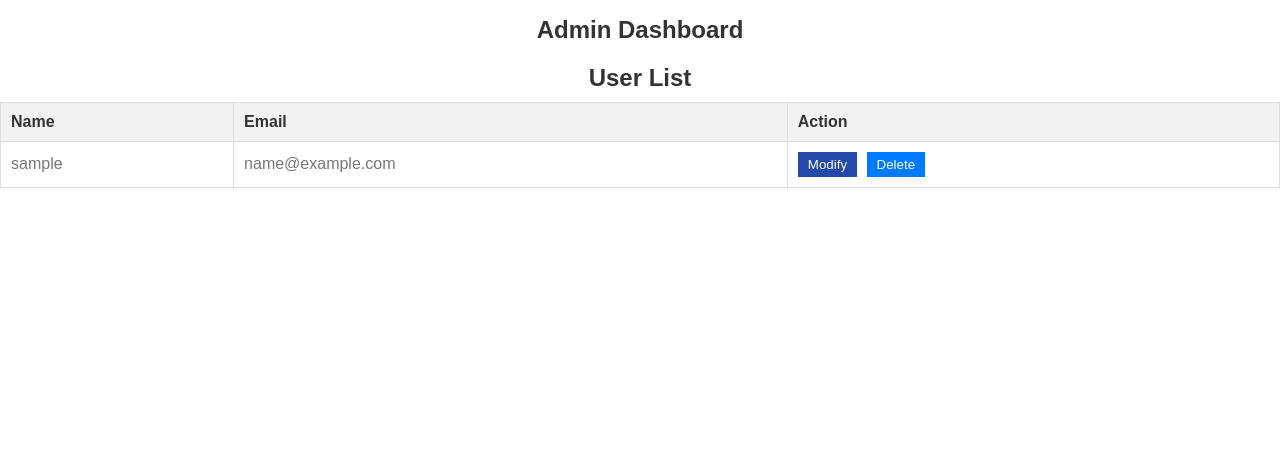
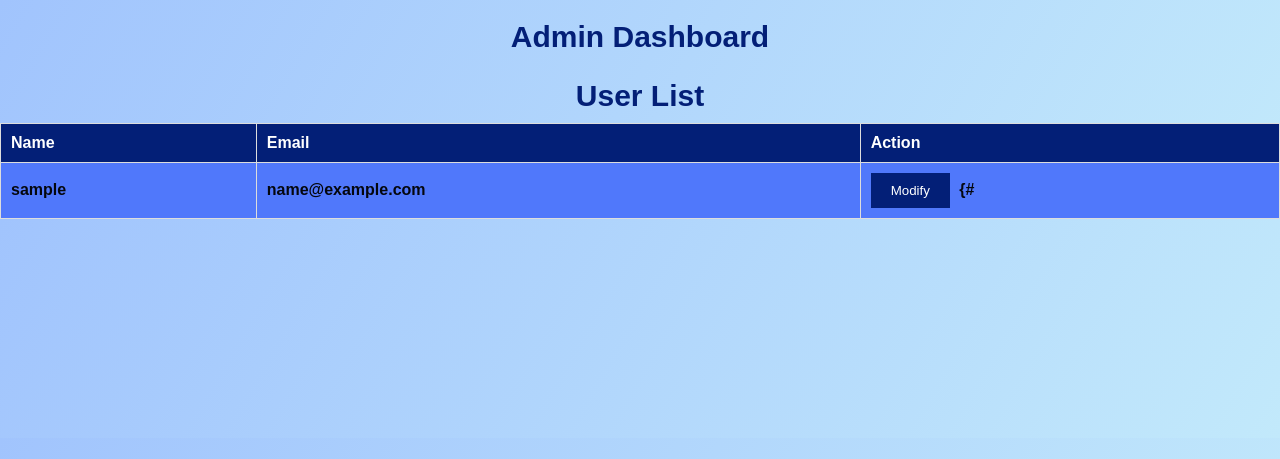
Before and after one commit to Rudra3012/IT314_Project_20, a Django app: template code/IT314_Project_20/templates/Admin/userlist.html in a window 1280 px wide. Shown: the top 459 px of the page. Run offline with Django 4.2, Linux system fonts and the light colour scheme; the template is opened without the code that fills it: values that come from a table or form of the project are taken from there, others are empty; tables that the repository leaves empty hold one stand-in row (values such as "Sample post"); parts of the project's set-up code (start-up, migrations or seed data) failed here and were passed over.

Commit message:
userlist.html modified

```diff
--- a/code/IT314_Project_20/templates/Admin/userlist.html
+++ b/code/IT314_Project_20/templates/Admin/userlist.html
@@ -1,4 +1,3 @@
-
 {% load static %}
 
 <!DOCTYPE html>
@@ -6,7 +5,89 @@
 
 <head>
     <title>Admin Dashboard</title>
-    <link rel="stylesheet" type="text/css" href="{% static "AdminPage/style_1.css" %}">
+    <style>
+        /* Reset default margin and padding */
+        body {
+            background-image: linear-gradient(120deg, #a1c4fd 0%, #c2e9fb 100%);
+            flex-direction: column;
+        }
+
+        body,
+        table {
+            margin: 0;
+            padding: 0;
+            font-family: Arial, sans-serif;
+
+        }
+
+        /* Style for h1 and h2 headings */
+        h1,
+        h2 {
+            font-size: 30px;
+            font-weight: bold;
+            margin-bottom: 10px;
+            color: #031f77;
+            text-align: center;
+        }
+
+        /* Style for the user list and crossword list tables */
+        table {
+            width: 100%;
+            background-color: #031f77;
+            border-collapse: collapse;
+        }
+
+        /* Style for table headers */
+        th {
+            background-color: #031f77;
+            padding: 10px;
+            text-align: left;
+            font-weight: bold;
+            border: 1px solid #ddd;
+            color: #ffff;
+        }
+
+        /* Style for table cells */
+        td {
+            background-color: #5078fb;
+            padding: 10px ;
+            border: 1px solid #ddd;
+            color: rgba(0, 0, 0, 0.945);
+            font-weight: bold;
+        }
+
+        /* Style for modify and delete buttons */
+        .modify-btn,
+        .delete-btn {
+            background-color: #031f77;
+            color: #fff;
+            border:#007bff;
+            padding: 10px 20px;
+            margin-right: 5px;
+            cursor: pointer;
+
+        }
+
+        /* Style for modify button */
+        .modify-btn {
+            background-color: #031f77;
+        }
+
+        /* Hover effect for buttons */
+        .modify-btn:hover,
+        .delete-btn:hover {
+            opacity: 0.8;
+        }
+
+        /* Style for container */
+        .container {
+            max-width: 1200px;
+            margin: 0 auto;
+            padding: 20px;
+            background-color: #031f77;
+        }
+    </style>
+
 </head>
 
 <body>
@@ -23,29 +104,36 @@
             <td>{{ User.username }}</td>
             <td>{{ User.email }}</td>
             <td>
-                    <button class="modify-btn" onclick="window.location.href='/admin/modifyUserRequest/{{ User.username }}/{{ User.email }}/'">Modify</button>
-{#                    <script>#}
-{#                        function redirectToModifyPageUser() {#}
-{#                        }#}
+                <button class="modify-btn"
+                    onclick="window.location.href='/admin/modifyUserRequest/{{ User.username }}/{{ User.email }}/'">Modify</button>
+                {#
+                <script>#}
+                    {#                        function redirectToModifyPageUser() {# }
+                        {# }#
+                    }
                     {#                    </script>#}
-                    <button class="delete-btn" >Delete</button>
+                <button class="delete-btn">Delete</button>
             </td>
         </tr>
         {% endfor %}
-{#        <tr>#}
-{#            <td>1</td>#}
-{#            <td>John Doe</td>#}
-{#            <td>john.doe@example.com</td>#}
-{#            <td>#}
-{#                <button class="modify-btn" onclick="redirectToModifyPageUser()">Modify</button>#}
-{#                <script>#}
-{#                    function redirectToModifyPageUser() {#}
-{#                        window.location.href = "modify_user.html";#}
-{#                    }#}
+        {# <tr>#}
+            {# <td>1</td>#}
+            {# <td>John Doe</td>#}
+            {# <td>john.doe@example.com</td>#}
+            {# <td>#}
+                {# <button class="modify-btn" onclick="redirectToModifyPageUser()">Modify</button>#}
+                {#
+                <script>#
+                    }
+                    {#                    function redirectToModifyPageUser() {# }
+                        {#                        window.location.href = "modify_user.html";# }
+                        {# }#
+                    }
                     {#                </script>#}
-{#                <button class="delete-btn">Delete</button>#}
-{#            </td>#}
-{#        </tr>#}
+                {# <button class="delete-btn">Delete</button>#}
+                {#
+            </td>#}
+            {# </tr>#}
 
 
     </table>
```
Lines whose indentation alone changed are shown as unchanged.
